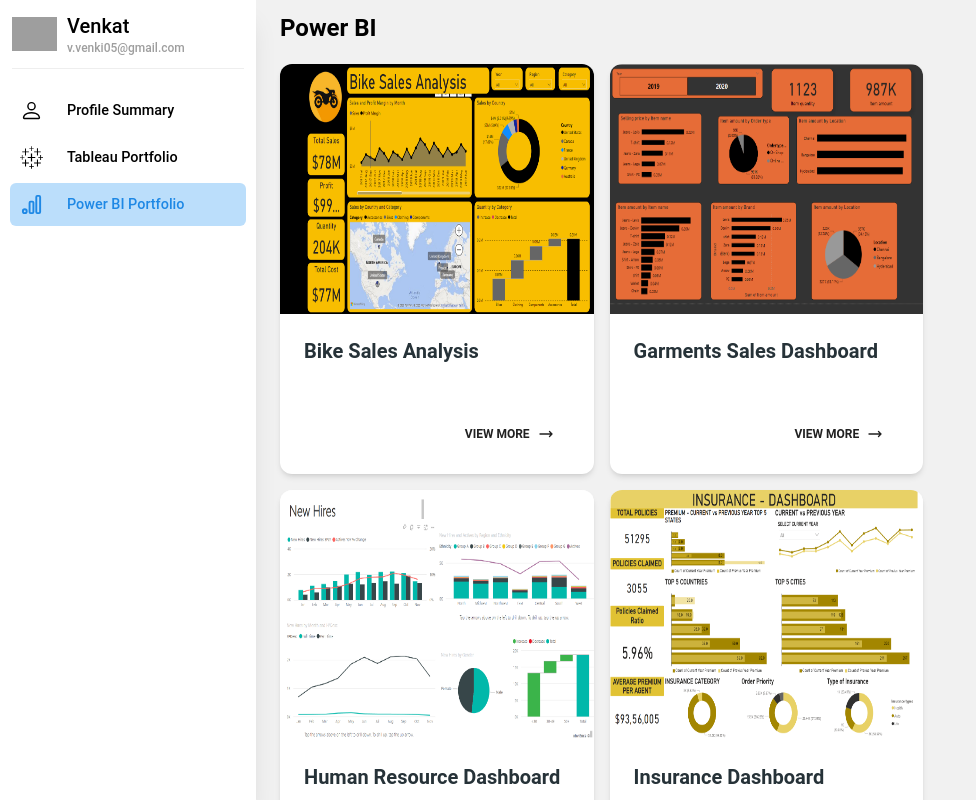
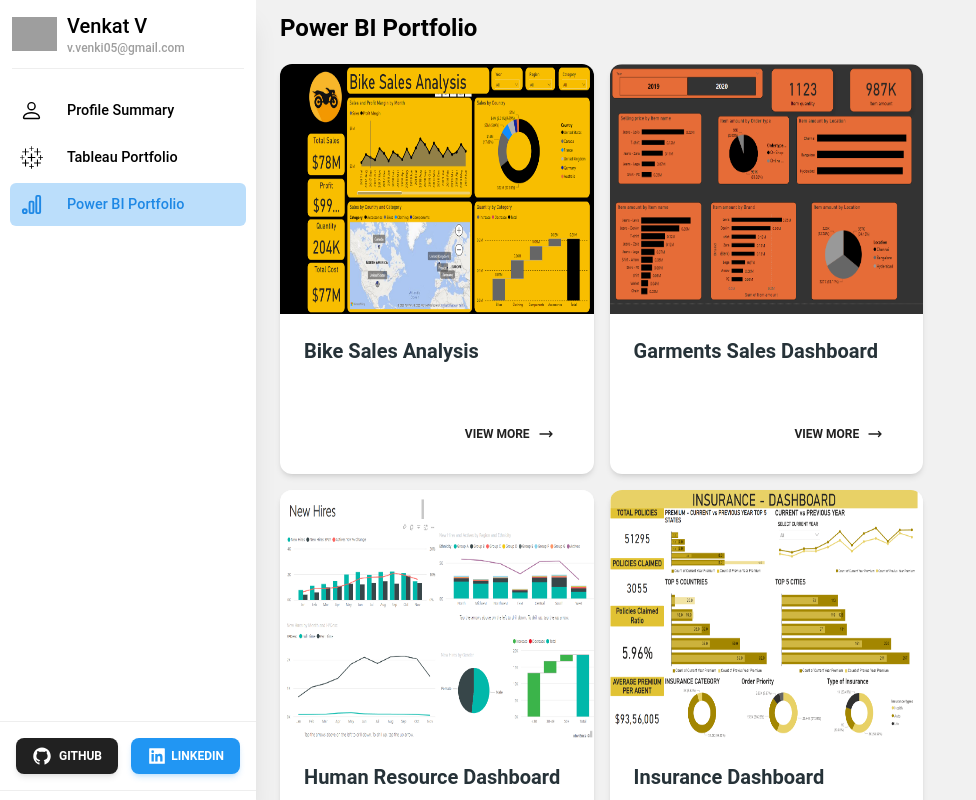
Before and after one commit to dataviolet3522/personal_profile, a React (Vite) app: page /power-bi in a window 1280 px wide. Shown: the top 800 px of the page, without its empty margins (0-976 px from the left). Built offline with nearby package versions, Linux system fonts and the light colour scheme; grey boxes are pictures that could not be loaded.

Commit message:
Update sidebar with buttons

```diff
--- a/src/components/PowerBI.tsx
+++ b/src/components/PowerBI.tsx
@@ -52,7 +52,7 @@
 const PowerBIComponent = () => {
   return (
     <div className="p-5 py-1">
-      <div className="text-2xl font-bold">Power BI</div>
+      <div className="text-2xl font-bold">Power BI Portfolio</div>
       <div className="flex flex-wrap mt-5">
         {powerBIData.map((item, index) => {
           const { name, routePath, img } = item;
--- a/src/components/Sidebar.tsx
+++ b/src/components/Sidebar.tsx
@@ -7,6 +7,8 @@
 import { BsPerson } from "react-icons/bs";
 import { MdMenu } from "react-icons/md";
 import { TbBrandGoogleAnalytics } from "react-icons/tb";
+import { AiFillGithub, AiFillLinkedin } from "react-icons/ai";
+import { Button } from "@material-tailwind/react";
 
 const Sidebar = () => {
   const isBigScreen = useMediaQuery({
@@ -62,6 +64,14 @@
         },
       };
 
+  const handleLinkedInOpen = () => {
+    window.open("https://www.linkedin.com/in/venkat-vootla/", "_blank");
+  };
+
+  const handleGithubOpen = () => {
+    window.open("https://github.com/venkat3522", "_blank");
+  };
+
   return (
     <div className="fixed z-10">
       <div
@@ -85,7 +95,7 @@
             alt=""
           />
           <div>
-            <span className="text-xl whitespace-pre">Venkat</span>
+            <span className="text-xl whitespace-pre">Venkat V</span>
             <div className="text-xs text-gray-500 cursor-pointer hover:text-blue-600">
               v.venki05@gmail.com
             </div>
@@ -118,6 +128,30 @@
               </NavLink>
             </li> */}
           </ul>
+          <div className="flex-1 text-sm z-50  max-h-10 my-auto  whitespace-pre   w-full  font-medium  ">
+            <div className="flex border-y border-slate-300 p-4 items-center justify-between">
+              <div>
+                <Button
+                  size="sm"
+                  className="flex items-center gap-1"
+                  onClick={handleGithubOpen}
+                >
+                  <AiFillGithub size={20} className="min-w-max" /> Github
+                </Button>
+              </div>
+              <div>
+                <Button
+                  size="sm"
+                  className="flex items-center gap-1"
+                  color="blue"
+                  onClick={handleLinkedInOpen}
+                >
+                  <AiFillLinkedin size={20} className="min-w-max" />
+                  LinkedIn
+                </Button>
+              </div>
+            </div>
+          </div>
         </div>
       </motion.div>
       <div className="m-3 md:hidden " onClick={() => setIsOpenSideBar(true)}>
--- a/src/components/Tableau.tsx
+++ b/src/components/Tableau.tsx
@@ -61,7 +61,7 @@
         </div>
       ) : (
         <div className="p-5 py-1">
-          <div className="text-2xl font-bold">Tableau Vizzes</div>
+          <div className="text-2xl font-bold">Tableau Portfolio</div>
           <div className="flex flex-wrap mt-5">
             {vizzes.length ? (
               vizzes?.map((viz: vizType, i: number) => {
```
